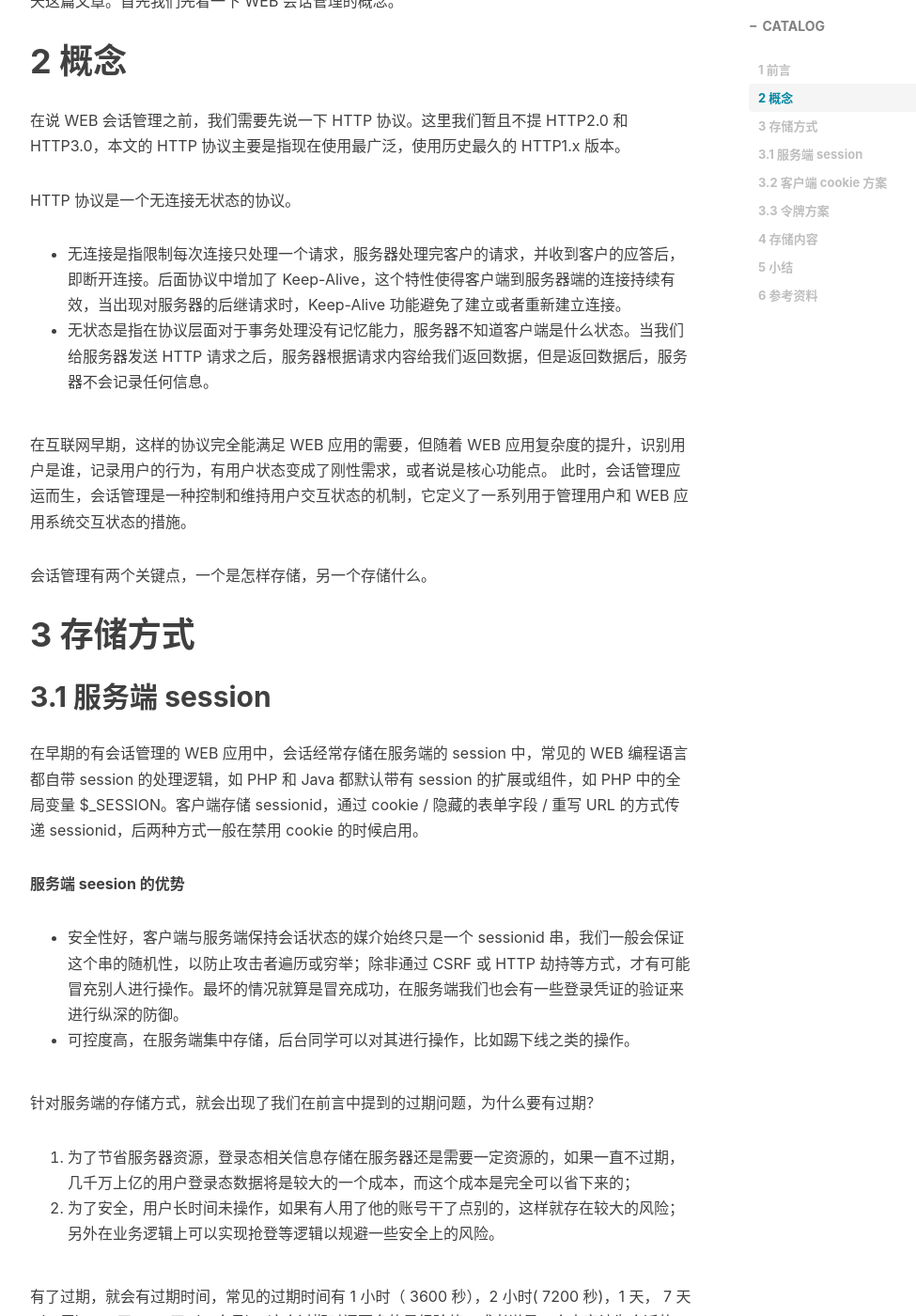
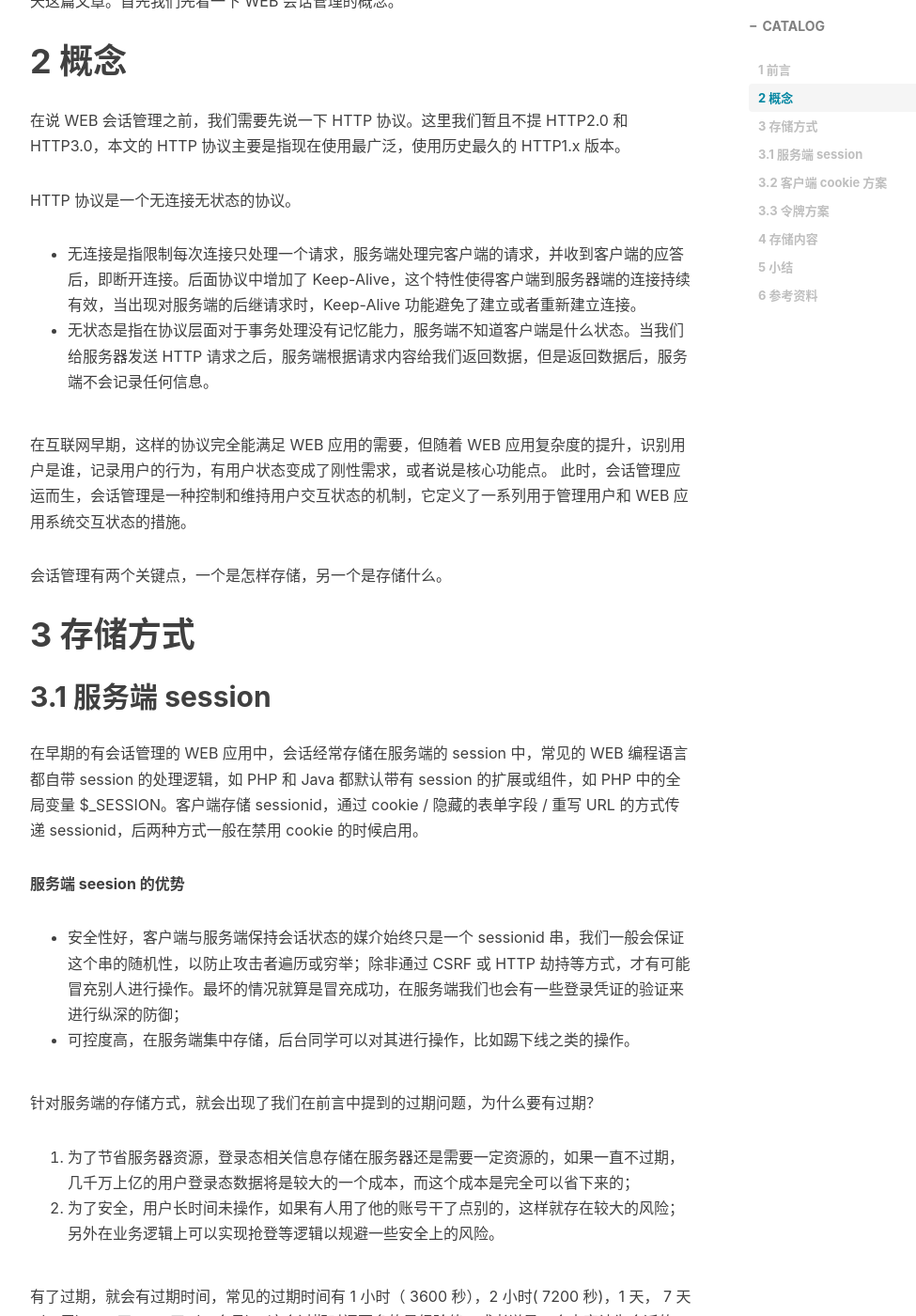
Before and after one commit to phppan/phppan.github.io, a Jekyll site: the page built from _posts/2022-01-16-WEB会话管理杂谈.md, in a window 1280 px wide and 1400 px high, scrolled down 642 px. Shown: the whole window at 94% size, without its empty margins (233-1208 px from the left). Built offline with Jekyll 4.4.1, drawn with Linux system fonts in a browser that asks for light colours; nearby versions of some CDN libraries; comment, search, counter and statistics services are not loaded; some of the changed text lies outside the part shown.

Commit message:
fix: 文案修改

```diff
--- a/_posts/2022-01-16-WEB会话管理杂谈.md
+++ b/_posts/2022-01-16-WEB会话管理杂谈.md
@@ -21,13 +21,13 @@ tags:
 在说 WEB 会话管理之前，我们需要先说一下 HTTP 协议。这里我们暂且不提 HTTP2.0 和 HTTP3.0，本文的 HTTP 协议主要是指现在使用最广泛，使用历史最久的 HTTP1.x 版本。
 
 HTTP 协议是一个无连接无状态的协议。
-* 无连接是指限制每次连接只处理一个请求，服务器处理完客户的请求，并收到客户的应答后，即断开连接。后面协议中增加了 Keep-Alive，这个特性使得客户端到服务器端的连接持续有效，当出现对服务器的后继请求时，Keep-Alive 功能避免了建立或者重新建立连接。
-* 无状态是指在协议层面对于事务处理没有记忆能力，服务器不知道客户端是什么状态。当我们给服务器发送 HTTP 请求之后，服务器根据请求内容给我们返回数据，但是返回数据后，服务器不会记录任何信息。
+* 无连接是指限制每次连接只处理一个请求，服务端处理完客户端的请求，并收到客户端的应答后，即断开连接。后面协议中增加了 Keep-Alive，这个特性使得客户端到服务器端的连接持续有效，当出现对服务端的后继请求时，Keep-Alive 功能避免了建立或者重新建立连接。
+* 无状态是指在协议层面对于事务处理没有记忆能力，服务端不知道客户端是什么状态。当我们给服务器发送 HTTP 请求之后，服务端根据请求内容给我们返回数据，但是返回数据后，服务端不会记录任何信息。
 
 在互联网早期，这样的协议完全能满足 WEB 应用的需要，但随着 WEB 应用复杂度的提升，识别用户是谁，记录用户的行为，有用户状态变成了刚性需求，或者说是核心功能点。
 此时，会话管理应运而生，会话管理是一种控制和维持用户交互状态的机制，它定义了一系列用于管理用户和 WEB 应用系统交互状态的措施。
 
-会话管理有两个关键点，一个是怎样存储，另一个存储什么。
+会话管理有两个关键点，一个是怎样存储，另一个是存储什么。
 
 # 3 存储方式
 ## 3.1 服务端 session
@@ -36,7 +36,7 @@ HTTP 协议是一个无连接无状态的协议。
 
 **服务端 seesion 的优势**
 
-* 安全性好，客户端与服务端保持会话状态的媒介始终只是一个 sessionid 串，我们一般会保证这个串的随机性，以防止攻击者遍历或穷举；除非通过 CSRF 或 HTTP 劫持等方式，才有可能冒充别人进行操作。最坏的情况就算是冒充成功，在服务端我们也会有一些登录凭证的验证来进行纵深的防御。
+* 安全性好，客户端与服务端保持会话状态的媒介始终只是一个 sessionid 串，我们一般会保证这个串的随机性，以防止攻击者遍历或穷举；除非通过 CSRF 或 HTTP 劫持等方式，才有可能冒充别人进行操作。最坏的情况就算是冒充成功，在服务端我们也会有一些登录凭证的验证来进行纵深的防御；
 * 可控度高，在服务端集中存储，后台同学可以对其进行操作，比如踢下线之类的操作。
 
 针对服务端的存储方式，就会出现了我们在前言中提到的过期问题，为什么要有过期？
```
Also changed, not shown: other parts of _posts/2022-01-16-WEB会话管理杂谈.md (+2 -2 lines).
